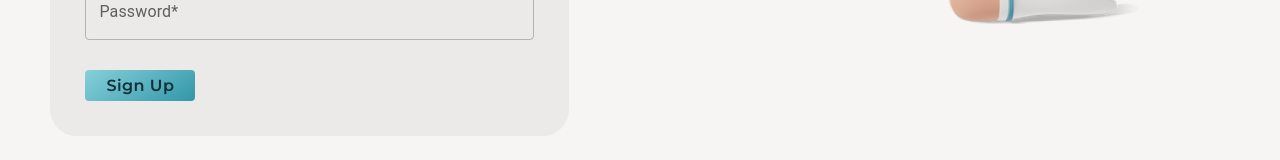
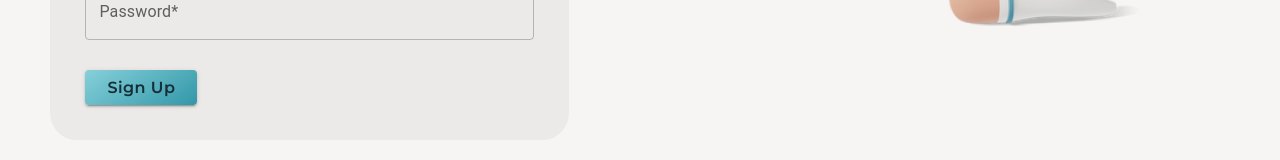
Before and after one commit to Wihctoh/EducationPlatform, a React (Create React App) app in the folder client/: page /signup in a window 1280 px wide. Shown: the part 553-713 px from the top of the page. Built offline with nearby package versions, Linux system fonts and the light colour scheme; a web font is replaced by a local one.

Commit message:
add alert

```diff
--- a/client/src/components/Alert/Alert.jsx
+++ b/client/src/components/Alert/Alert.jsx
@@ -3,11 +3,9 @@ import { Alert } from "@mui/material";
 
 const Alerts = () => {
   return (
-    <div>
-      <Alert variant="filled" severity="error">
-        Login Error!
-      </Alert>
-    </div>
+    <Alert variant="filled" severity="error">
+      Login Error!
+    </Alert>
   );
 };
 
--- a/client/src/pages/LoginPage/LoginPage.jsx
+++ b/client/src/pages/LoginPage/LoginPage.jsx
@@ -3,8 +3,12 @@ import Header from "../../components/Header/Header";
 import style from "../LoginPage/LoginPage.module.css";
 import InputForm from "../../components/Input/InputForm";
 import { Button } from "@mui/material";
+import { useState } from "react";
+import Alerts from "../../components/Alert/Alert";
 
 function LoginPage() {
+  const [alert, setAlert] = useState();
+
   return (
     <>
       <Header />
@@ -19,7 +23,12 @@ function LoginPage() {
             ]}
           />
 
-          <Button variant="contained" className={style.loginBtn}>
+          <Button
+            variant="contained"
+            size="large"
+            className={style.loginBtn}
+            onClick={() => setAlert(<Alerts />)}
+          >
             Login
           </Button>
         </div>
--- a/client/src/pages/RegPage/RegPage.jsx
+++ b/client/src/pages/RegPage/RegPage.jsx
@@ -22,7 +22,9 @@ function RegPage() {
             ]}
           />
 
-          <Button className={style.loginBtn}>Sign Up</Button>
+          <Button variant="contained" size="large" className={style.loginBtn}>
+            Sign Up
+          </Button>
         </div>
 
         <div className={style.loginImg}></div>
--- a/client/src/pages/RegPage/RegPage.module.css
+++ b/client/src/pages/RegPage/RegPage.module.css
@@ -22,7 +22,7 @@
     }
 
     .loginBtn {
-      width: 110px;
+      width: 112px;
       text-transform: none;
       font: 400 16px Montserrat;
       color: #152e37;
```
